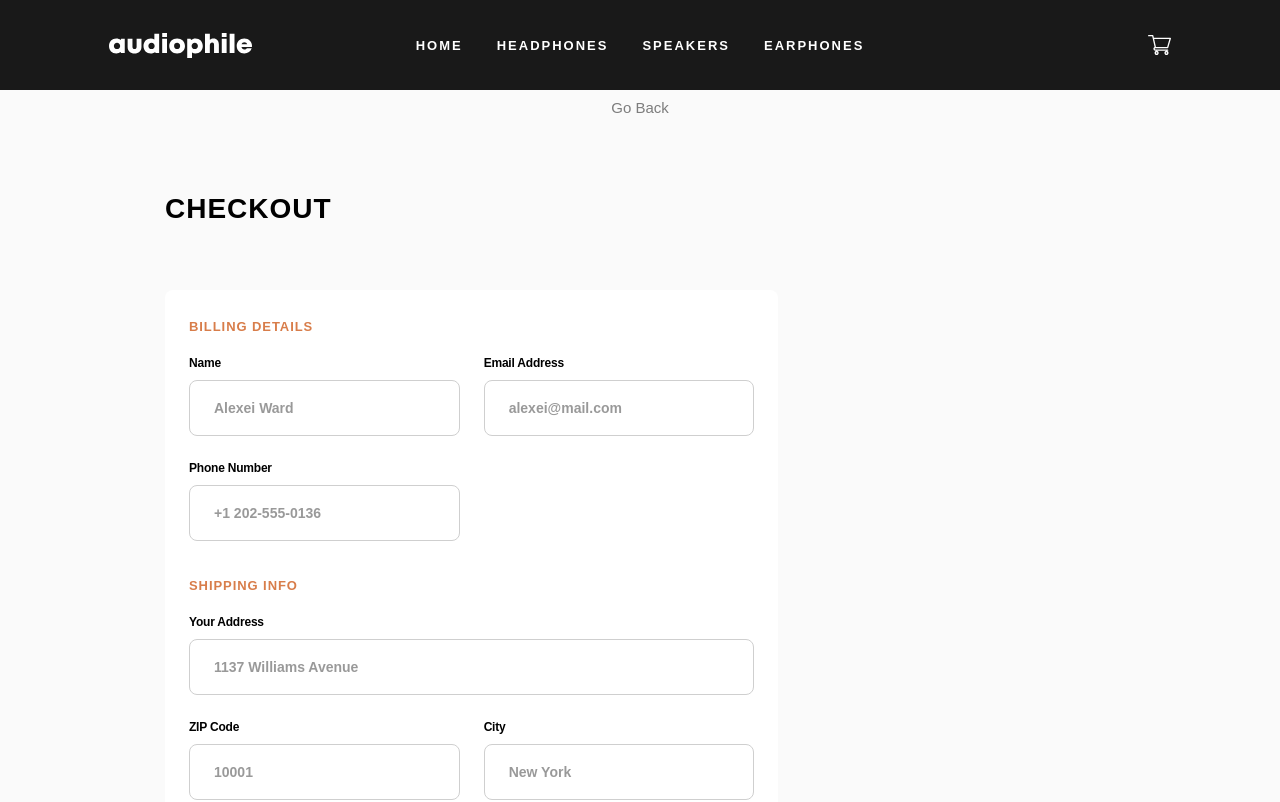
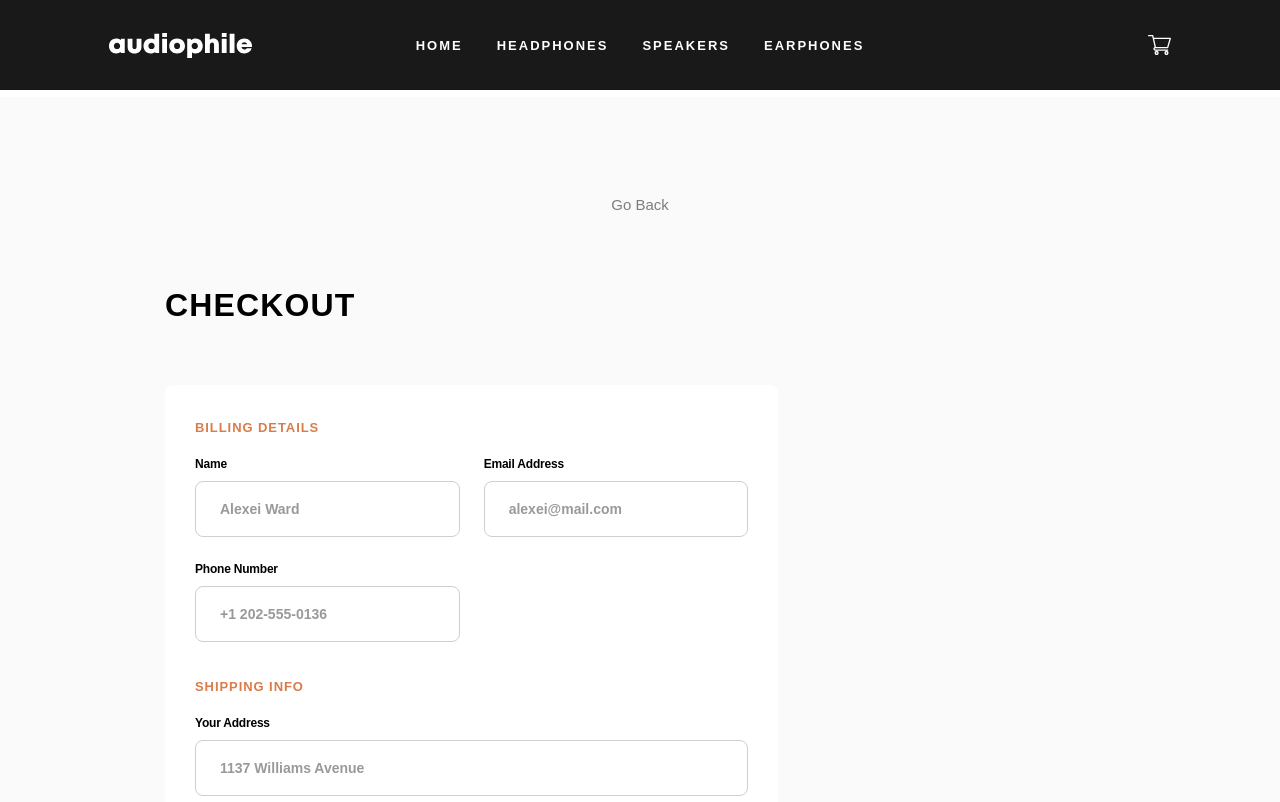
Before and after one commit to OPOKUSIAWEUGENE/audiopile, a Vue app: page /checkout in a window 1280 px wide. Shown: the top 802 px of the page. Built offline with nearby package versions, Linux system fonts and the light colour scheme.

Commit message:
checkout page

```diff
--- a/src/views/CheckoutPage.vue
+++ b/src/views/CheckoutPage.vue
@@ -202,6 +202,7 @@ export default {
   background-color: #FAFAFA;
   padding: 16px 24px 97px;
   min-height: 100vh;
+  margin-top: 89px;
 }
 
 .container {
@@ -511,6 +512,7 @@ input[type="password"]:focus {
 @media (min-width: 768px) {
   .checkout-page {
     padding: 48px 40px 116px;
+    margin-top: 97px;
   }
 
   .form-grid {
@@ -519,6 +521,16 @@ input[type="password"]:focus {
 
   .payment-method {
     grid-column: 1 / -1;
+  }
+
+  h1 {
+    font-size: 32px;
+    line-height: 36px;
+    letter-spacing: 1.14px;
+  }
+
+  .checkout-form {
+    padding: 30px;
   }
 }
 
```
